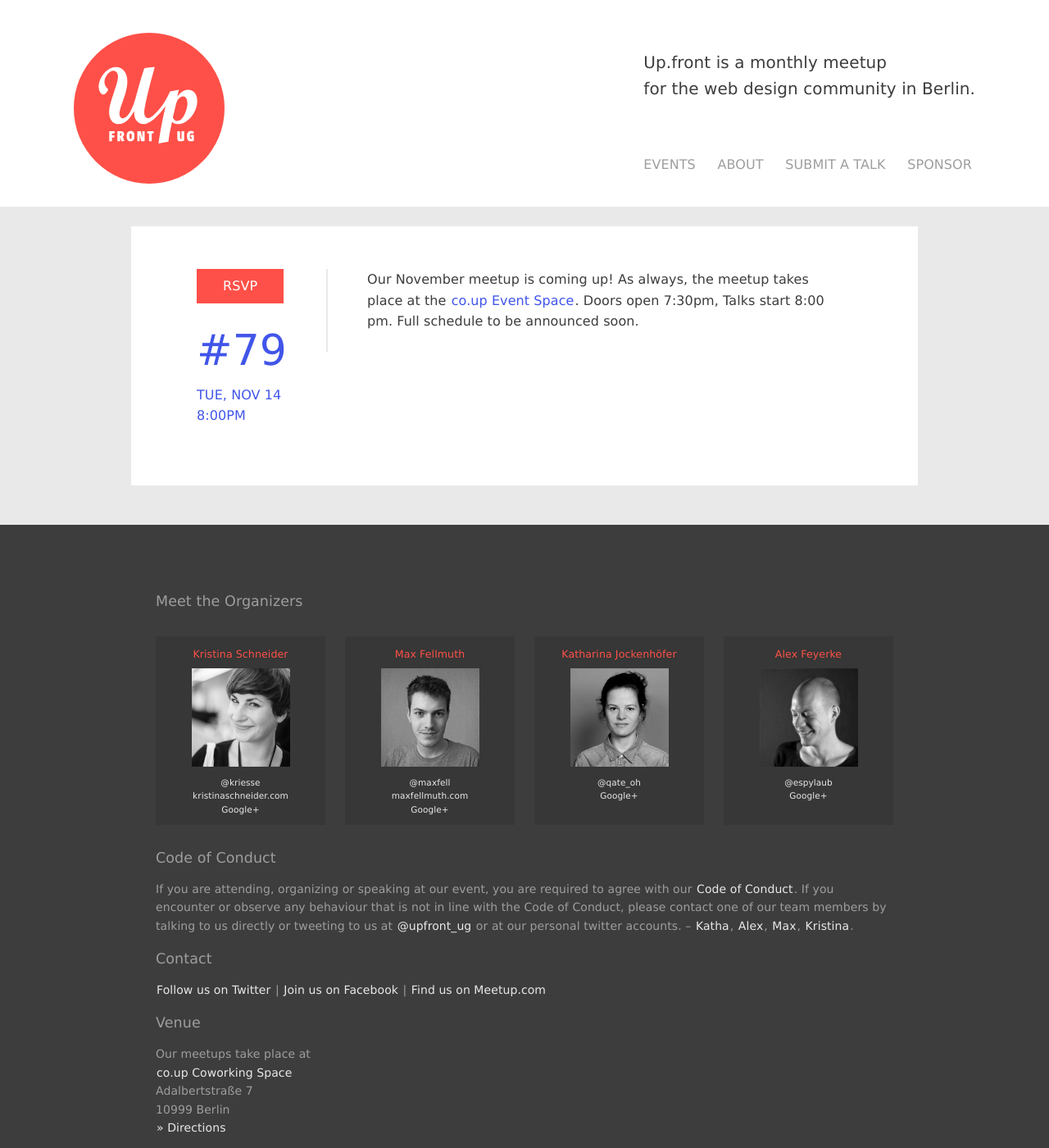
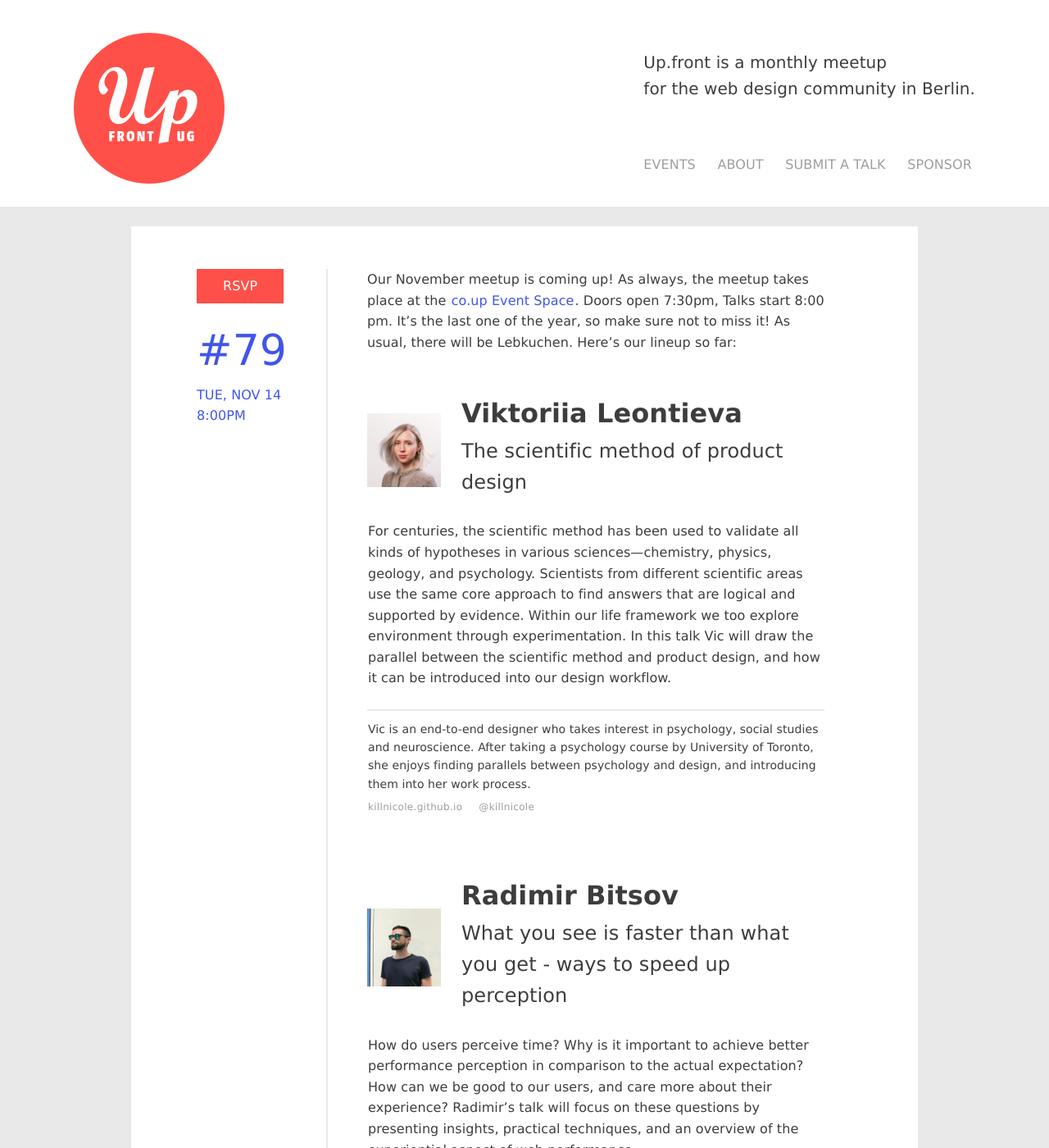
Before and after one commit to upfrontug/upfrontug.github.io, a Jekyll site: the page built from _posts/2017-11-14-meetup.html, in a window 1280 px wide and 1400 px high. Shown: the whole window at 82% size. Built offline with Jekyll 4.4.1, drawn with Linux system fonts in a browser that asks for light colours; a script that is not in the unit is left out; some of the changed text lies outside the part shown.

Commit message:
feat: added first 2 november 2017 talks

```diff
--- a/_posts/2017-11-14-meetup.html
+++ b/_posts/2017-11-14-meetup.html
@@ -1,5 +1,26 @@
 ---
   counter: '79'
   meetup: 'https://www.meetup.com/up-front-ug/events/244111633'
-  intro: 'Our November meetup is coming up! As always, the meetup takes place at the <a href="http://co-up.de/">co.up Event Space</a>. Doors open 7:30pm, Talks start 8:00 pm. Full schedule to be announced soon.'
+  intro: 'Our November meetup is coming up! As always, the meetup takes place at the <a href="http://co-up.de/">co.up Event Space</a>. Doors open 7:30pm, Talks start 8:00 pm. It’s the last one of the year, so make sure not to miss it! As usual, there will be Lebkuchen. Here’s our lineup so far:'
+  talks:
+  - name: 'Viktoriia Leontieva'
+    title: 'The scientific method of product design'
+    picture: 'victoriia-leontieva.jpg'
+    desc: 'For centuries, the scientific method has been used to validate all kinds of  hypotheses in various sciences—chemistry, physics, geology, and psychology.  Scientists from different scientific areas use the same core approach to find answers that are logical and supported by evidence. Within our life framework we too explore environment through experimentation. In this talk Vic will draw the parallel between the scientific method and product design, and how it can be introduced into our design workflow.'
+    bio: 'Vic is an end-to-end designer who takes interest in psychology, social studies and neuroscience. After taking a psychology course by University of Toronto, she enjoys finding parallels between psychology and design, and introducing them into her work process.'
+    links:
+      - url: 'https://killnicole.github.io'
+        title: 'killnicole.github.io'
+      - url: 'https://twitter.com/killnicole'
+        title: '@killnicole'
+  - name: 'Radimir Bitsov'
+    title: 'What you see is faster than what you get - ways to speed up perception'
+    picture: 'radimir-bitsov.jpg'
+    desc: 'How do users perceive time? Why is it important to achieve better performance perception in comparison to the actual expectation? How can we be good to our users, and care more about their experience? Radimir’s talk will focus on these questions by presenting insights, practical techniques, and an overview of the experiential aspect of web performance.'
+    bio: 'Radimir is a front-end engineer with a passion for web performance, accessibility, and interface animation. He is a follower of the clean, intuitive and engaging UI/UX standards and as a self-learner he is looking everyday to expand and share his knowledge and skills.'
+    links:
+      - url: 'https://www.radibit.com/'
+        title: 'radibit.com'
+      - url: 'https://twitter.com/radibit'
+        title: '@radibit'
 ---
```
Also changed, not shown: images/talks/radimir-bitsov.jpg (added), images/talks/victoriia-leontieva.jpg (added).
